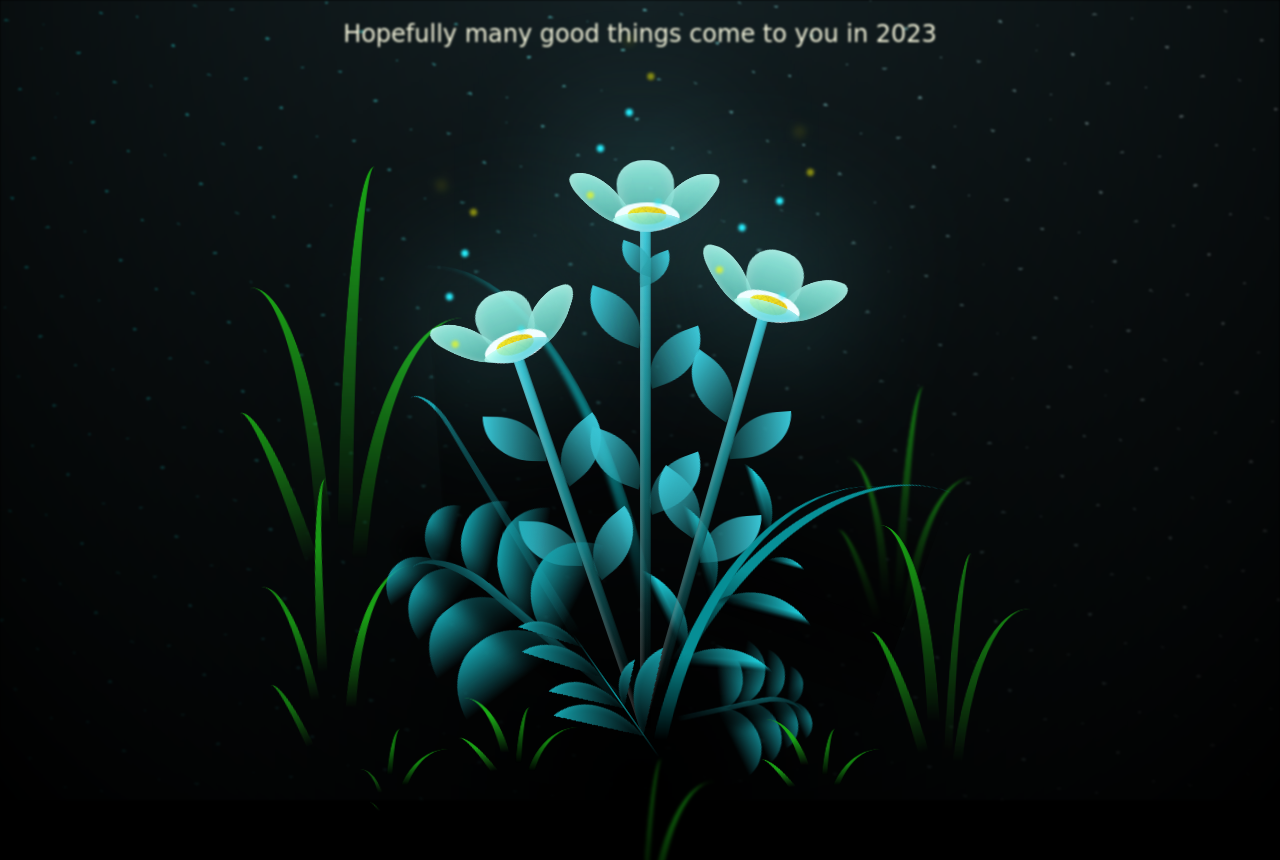
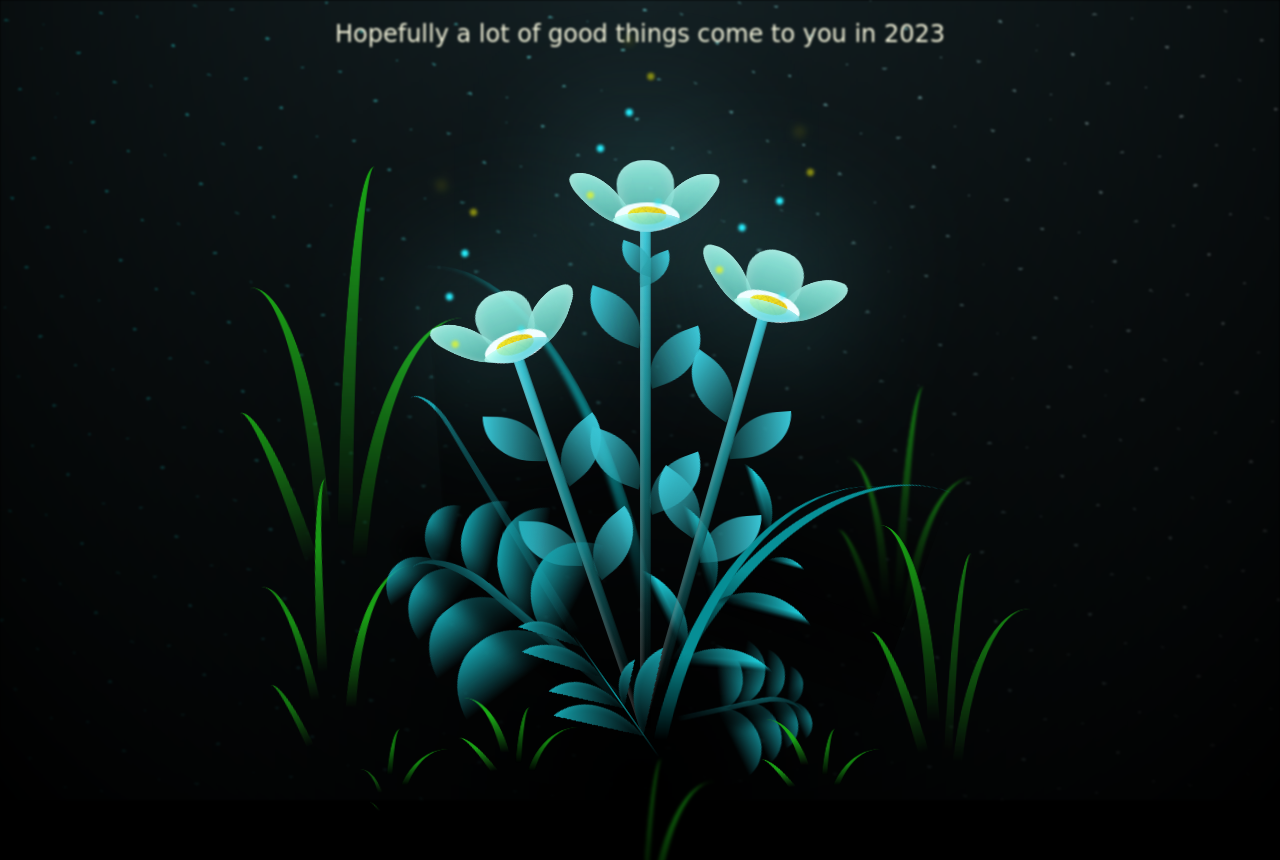
Before and after one commit to taniadwip/flower_trend, a plain HTML site: page flower/flower.html in a window 1280 px wide. Shown: the top 860 px of the page. Drawn offline with Linux system fonts and the light colour scheme.

Commit message:
Update flower.html

```diff
--- a/flower/flower.html
+++ b/flower/flower.html
@@ -13,7 +13,7 @@
     <div class="night">
       <center>
         <div class="description">
-          <span>Hopefully many good things come to you in 2023 </span>
+          <span>Hopefully a lot of good things come to you in 2023 </span>
 
       </div>
       </center>
```
